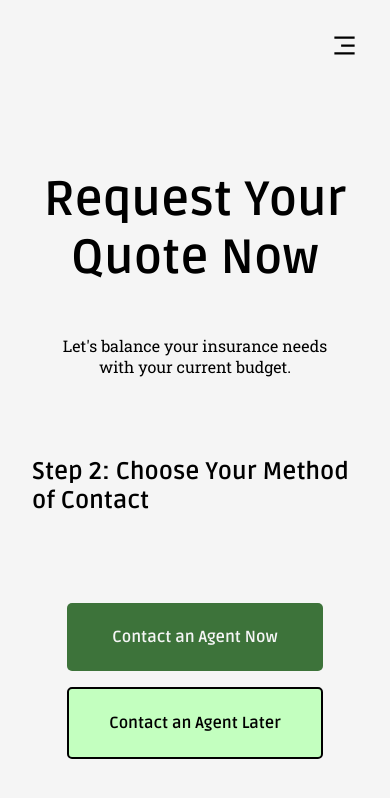
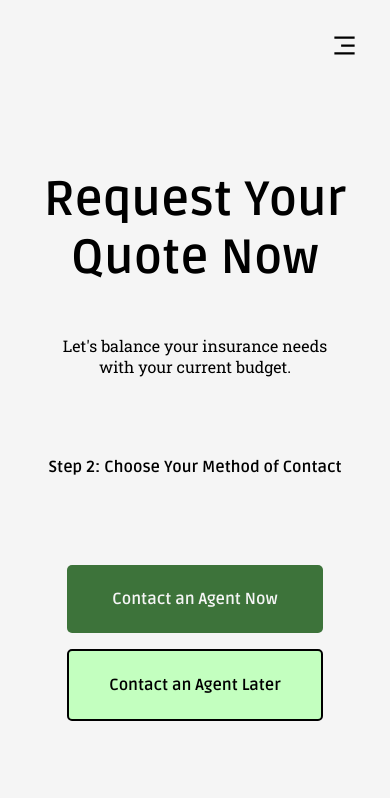
Before and after one commit to GianMossimo/benefits-website, a React (Create React App) app: page /family in a window 390 px wide. Shown: the top 798 px of the page. Built offline with nearby package versions, Linux system fonts and the light colour scheme.

Commit message:
Media Queries

```diff
--- a/src/pages/CSS/connect.css
+++ b/src/pages/CSS/connect.css
@@ -139,3 +139,12 @@
 
     color: var(--color-bg);
 }
+
+/* Media Queries */
+@media screen and (max-width: 500px) {
+
+    .ben__connect-input h3 {
+        font-size: 1rem;
+    }
+
+}
--- a/src/pages/CSS/family.css
+++ b/src/pages/CSS/family.css
@@ -150,3 +150,12 @@
 
     color: var(--color-bg);
 }
+
+@media screen and (max-width: 500px) {
+
+
+    .ben__family-input h3 {
+        font-size: 1rem;
+    }
+
+}
```
